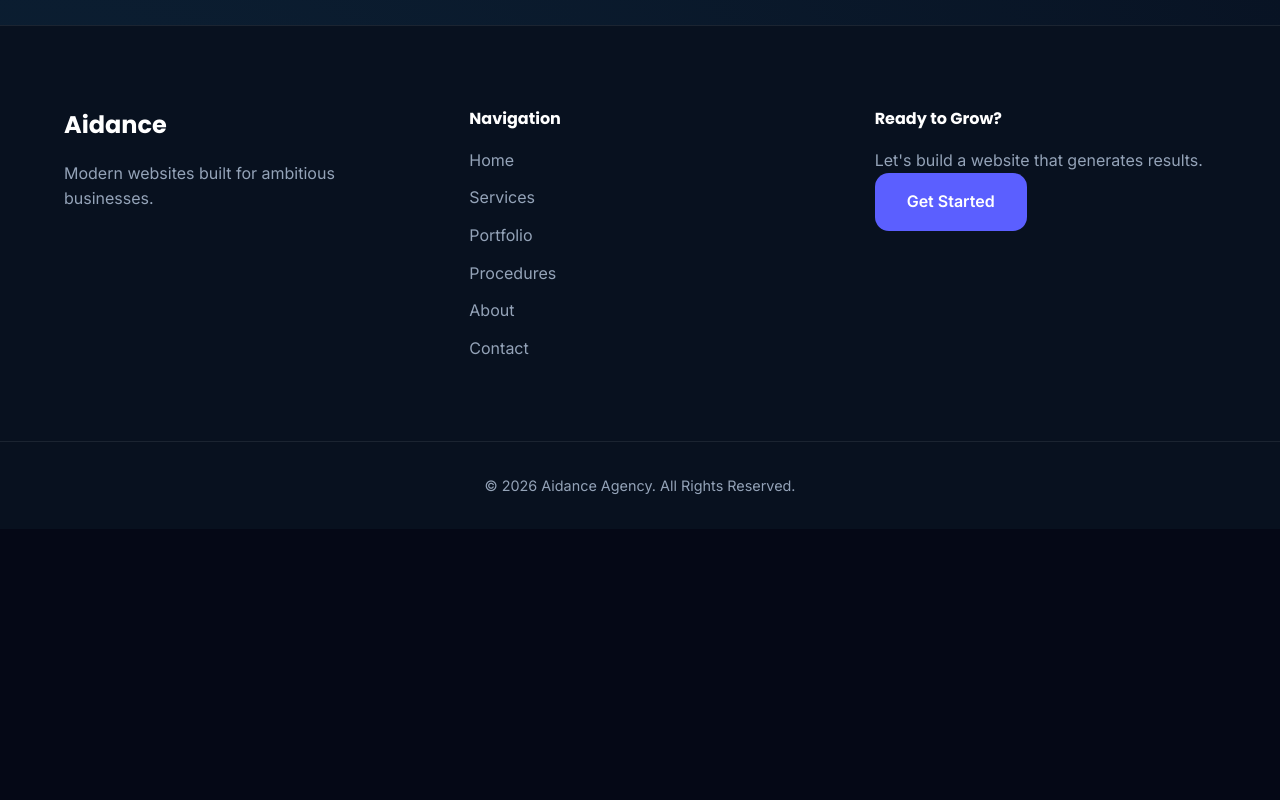
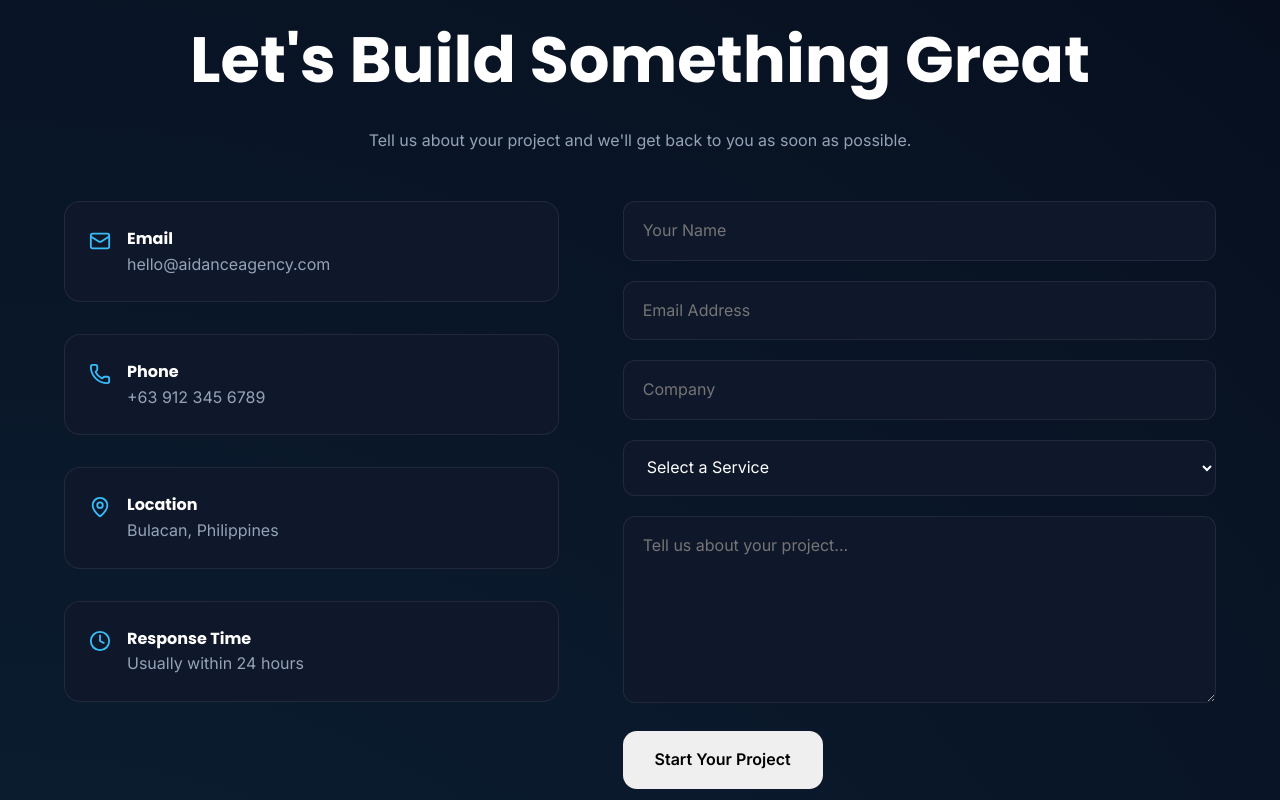
Before and after one commit to MVDDMN/aidance-web, a React (Vite) app: page / in a window 1280 px wide. Shown: the part 5180-5980 px from the top of the page. Before the commit the page ends 5709 px from the top, so only its background shows below. Built offline with nearby package versions, Linux system fonts and the light colour scheme.

Commit message:
Added contact section

```diff
--- a/src/App.tsx
+++ b/src/App.tsx
@@ -6,6 +6,7 @@ import Portfolio from "./components/sections/Portfolio";
 import Process from "./components/sections/Process";
 import About from "./components/sections/About";
 import Testimonials from "./components/sections/Testimonials";
+import Contact from "./components/sections/Contact";
 
 function App() {
 
@@ -25,6 +26,8 @@ function App() {
 
       <Testimonials />
 
+      <Contact />
+
     </PageLayout>
 
   );
--- /dev/null
+++ b/src/components/contact/ContactForm.tsx
@@ -0,0 +1,45 @@
+export default function ContactForm() {
+    return (
+        <form className="contact-form">
+
+            <input
+                type="text"
+                placeholder="Your Name"
+            />
+
+            <input
+                type="email"
+                placeholder="Email Address"
+            />
+
+            <input
+                type="text"
+                placeholder="Company"
+            />
+
+            <select defaultValue="">
+                <option value="" disabled>
+                    Select a Service
+                </option>
+
+                <option>Website Design</option>
+                <option>Website Redesign</option>
+                <option>SEO Optimization</option>
+                <option>Website Maintenance</option>
+            </select>
+
+            <textarea
+                rows={6}
+                placeholder="Tell us about your project..."
+            />
+
+            <button
+                type="submit"
+                className="btn"
+            >
+                Start Your Project
+            </button>
+
+        </form>
+    );
+}
--- /dev/null
+++ b/src/components/contact/ContactInfo.tsx
@@ -0,0 +1,52 @@
+import {
+    Mail,
+    Phone,
+    MapPin,
+    Clock,
+} from "lucide-react";
+
+import { siteConfig } from "../../config/site";
+
+export default function ContactInfo() {
+    return (
+        <div className="contact-info">
+
+            <div className="contact-item">
+                <Mail size={22} />
+
+                <div>
+                    <h4>Email</h4>
+                    <p>{siteConfig.contact.email}</p>
+                </div>
+            </div>
+
+            <div className="contact-item">
+                <Phone size={22} />
+
+                <div>
+                    <h4>Phone</h4>
+                    <p>{siteConfig.contact.phone}</p>
+                </div>
+            </div>
+
+            <div className="contact-item">
+                <MapPin size={22} />
+
+                <div>
+                    <h4>Location</h4>
+                    <p>{siteConfig.contact.location}</p>
+                </div>
+            </div>
+
+            <div className="contact-item">
+                <Clock size={22} />
+
+                <div>
+                    <h4>Response Time</h4>
+                    <p>Usually within 24 hours</p>
+                </div>
+            </div>
+
+        </div>
+    );
+}
--- a/src/components/layout/Footer.tsx
+++ b/src/components/layout/Footer.tsx
@@ -1,5 +1,6 @@
 import Button from "../common/Button";
 import { navigation } from "../../config/navigation";
+import { siteConfig } from "../../config/site";
 
 export default function Footer() {
     return (
@@ -52,7 +53,9 @@ export default function Footer() {
 
             <div className="footer-bottom">
 
-                © 2026 Aidance Agency. All Rights Reserved.
+                © {siteConfig.company.founded}
+                {" "}
+                {siteConfig.company.legalName}
 
             </div>
         </footer>
--- a/src/components/layout/Navbar.tsx
+++ b/src/components/layout/Navbar.tsx
@@ -1,16 +1,16 @@
 import Button from "../common/Button";
 import { navigation } from "../../config/navigation";
+import { siteConfig } from "../../config/site";
 
 export default function Navbar() {
     return (
         <header className="navbar">
             <div className="navbar-container">
 
-                <a
-                    href="#home"
-                    className="logo"
-                >
-                    Aidance
+                <a className="logo">
+
+                    {siteConfig.company.name}
+
                 </a>
 
                 <nav>
--- /dev/null
+++ b/src/components/sections/Contact.tsx
@@ -0,0 +1,27 @@
+import Heading from "../common/Heading";
+import Section from "../common/Section";
+
+import ContactInfo from "../contact/ContactInfo";
+import ContactForm from "../contact/ContactForm";
+
+export default function Contact() {
+    return (
+        <Section id="contact">
+
+            <Heading
+                center
+                title="Let's Build Something Great"
+                subtitle="Tell us about your project and we'll get back to you as soon as possible."
+            />
+
+            <div className="contact-grid">
+
+                <ContactInfo />
+
+                <ContactForm />
+
+            </div>
+
+        </Section>
+    );
+}
--- /dev/null
+++ b/src/config/site.ts
@@ -0,0 +1,43 @@
+export const siteConfig = {
+    company: {
+        name: "Aidance",
+        legalName: "Aidance Agency",
+        tagline: "Modern Websites That Grow Businesses",
+        description:
+            "Aidance is a digital marketing agency specializing in modern web design, SEO, and digital solutions that help businesses grow online.",
+
+        founded: 2026,
+    },
+
+    contact: {
+        email: "hello@aidanceagency.com",
+
+        phone: "+63 912 345 6789",
+
+        location: "Bulacan, Philippines",
+    },
+
+    social: {
+        facebook: "",
+
+        instagram: "",
+
+        linkedin: "",
+
+        github: "",
+    },
+
+    links: {
+        portfolio: "#portfolio",
+
+        services: "#services",
+
+        contact: "#contact",
+    },
+
+    cta: {
+        primary: "Start Your Project",
+
+        secondary: "View Portfolio",
+    },
+};
--- a/src/styles/sections.css
+++ b/src/styles/sections.css
@@ -506,3 +506,77 @@ TESTIMONIALS
     font-weight: 600;
     color: var(--accent);
 }
+
+
+/*==================================
+CONTACT
+==================================*/
+
+.contact-grid {
+    display: grid;
+    grid-template-columns: 1fr 1.2fr;
+    gap: 4rem;
+    align-items: start;
+}
+
+.contact-info {
+    display: flex;
+    flex-direction: column;
+    gap: 2rem;
+}
+
+.contact-item {
+    display: flex;
+    gap: 1rem;
+    align-items: flex-start;
+    padding: 1.5rem;
+    background: var(--surface);
+    border: 1px solid var(--border);
+    border-radius: 16px;
+}
+
+.contact-item svg {
+    color: var(--accent);
+    flex-shrink: 0;
+    margin-top: .25rem;
+}
+
+.contact-form {
+    display: flex;
+    flex-direction: column;
+    gap: 1.25rem;
+}
+
+.contact-form input,
+
+.contact-form textarea,
+
+.contact-form select {
+    padding: 1rem 1.2rem;
+    background: var(--surface);
+    border: 1px solid var(--border);
+    border-radius: 12px;
+    color: var(--text-primary);
+    font: inherit;
+    transition: .3s ease;
+}
+
+.contact-form input:focus,
+
+.contact-form textarea:focus,
+
+.contact-form select:focus {
+    outline: none;
+    border-color: var(--primary);
+    box-shadow: 0 0 0 3px rgba(91, 95, 255, .15);
+}
+
+.contact-form textarea {
+    resize: vertical;
+    min-height: 180px;
+}
+
+.contact-form button {
+    margin-top: .5rem;
+    align-self: flex-start;
+}
```
Also changed, not shown: src/components/sections/Hero.tsx (line endings or trailing spaces).
